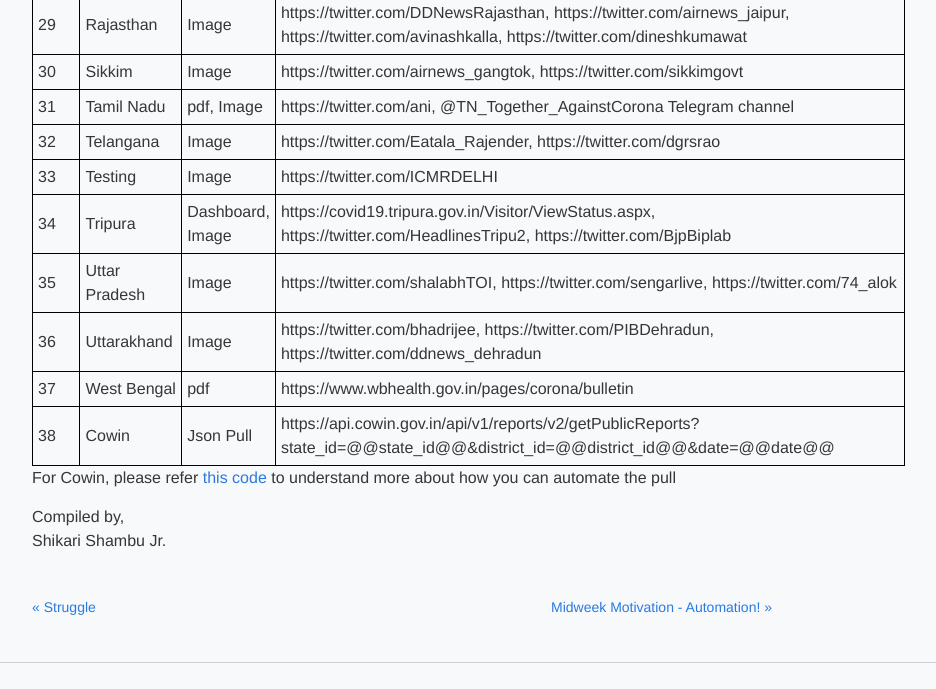
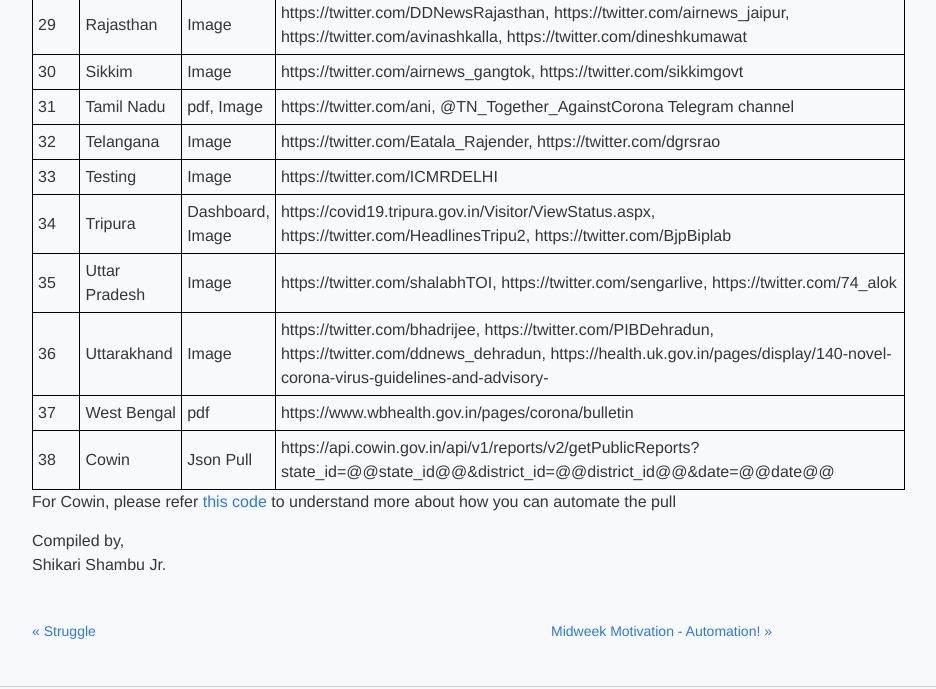
Before and after one commit to covid19india/blog, a Jekyll site: the page built from _posts/2020-06-15-hornbill.md, in a window 1280 px wide and 900 px high, scrolled down 1791 px, cut to the strip 0-689 px from the top of the window. Shown: the whole strip, without its empty margins (238-1174 px from the left). Built offline with Jekyll 4.4.1, drawn with Linux system fonts in a browser that asks for light colours; a script that is not in the unit is left out; some of the changed lines change nothing that is shown.

Commit message:
Update 2020-06-15-hornbill.md

```diff
--- a/_posts/2020-06-15-hornbill.md
+++ b/_posts/2020-06-15-hornbill.md
@@ -44,7 +44,7 @@
 |33	|Testing	|Image	|https://twitter.com/ICMRDELHI	|
 |34	|Tripura	|Dashboard, Image	|https://covid19.tripura.gov.in/Visitor/ViewStatus.aspx, https://twitter.com/HeadlinesTripu2, https://twitter.com/BjpBiplab	|
 |35	|Uttar Pradesh	|Image	|https://twitter.com/shalabhTOI, https://twitter.com/sengarlive, https://twitter.com/74_alok	|
-|36	|Uttarakhand	|Image	|https://twitter.com/bhadrijee, https://twitter.com/PIBDehradun, https://twitter.com/ddnews_dehradun	|
+|36	|Uttarakhand	|Image	|https://twitter.com/bhadrijee, https://twitter.com/PIBDehradun, https://twitter.com/ddnews_dehradun, https://health.uk.gov.in/pages/display/140-novel-corona-virus-guidelines-and-advisory-	|
 |37 | West Bengal |pdf | https://www.wbhealth.gov.in/pages/corona/bulletin |
 |38 | Cowin | Json Pull | https://api.cowin.gov.in/api/v1/reports/v2/getPublicReports?state_id=@@state_id@@&district_id=@@district_id@@&date=@@date@@ |
 
```
